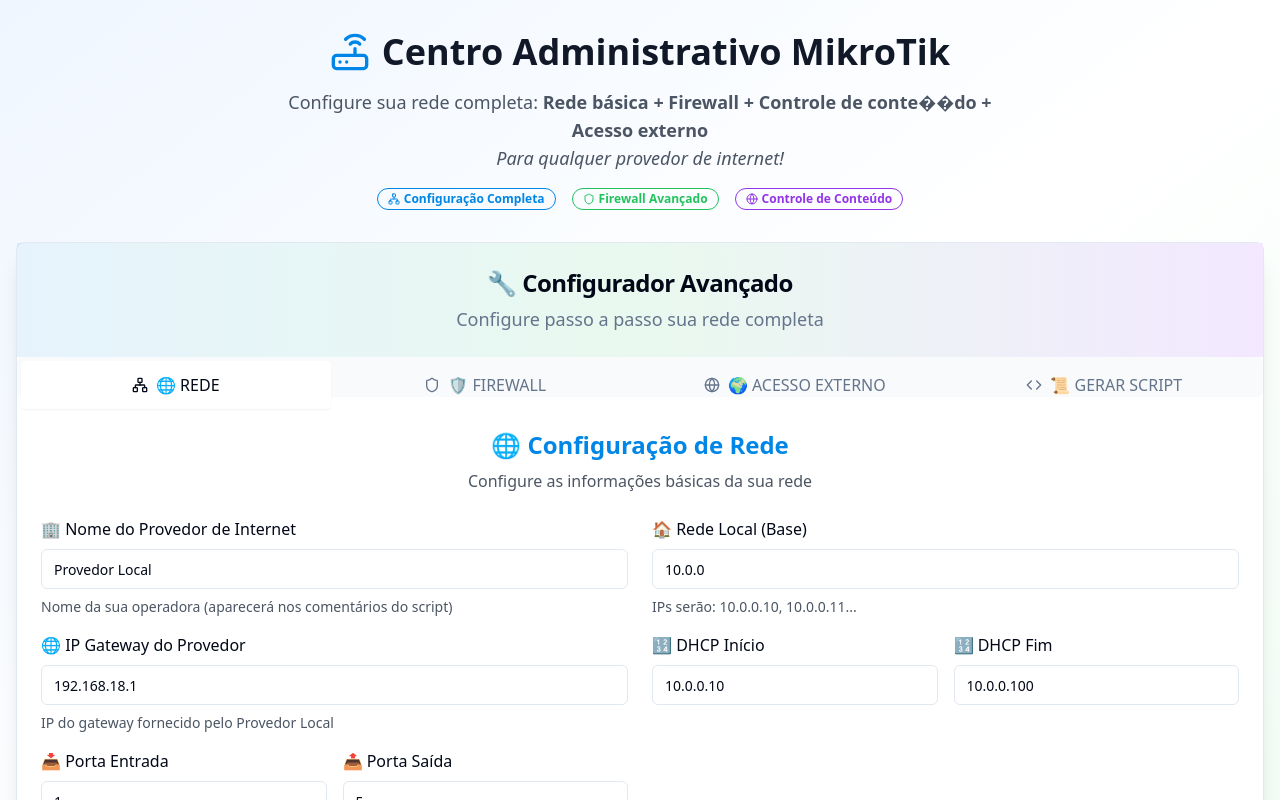
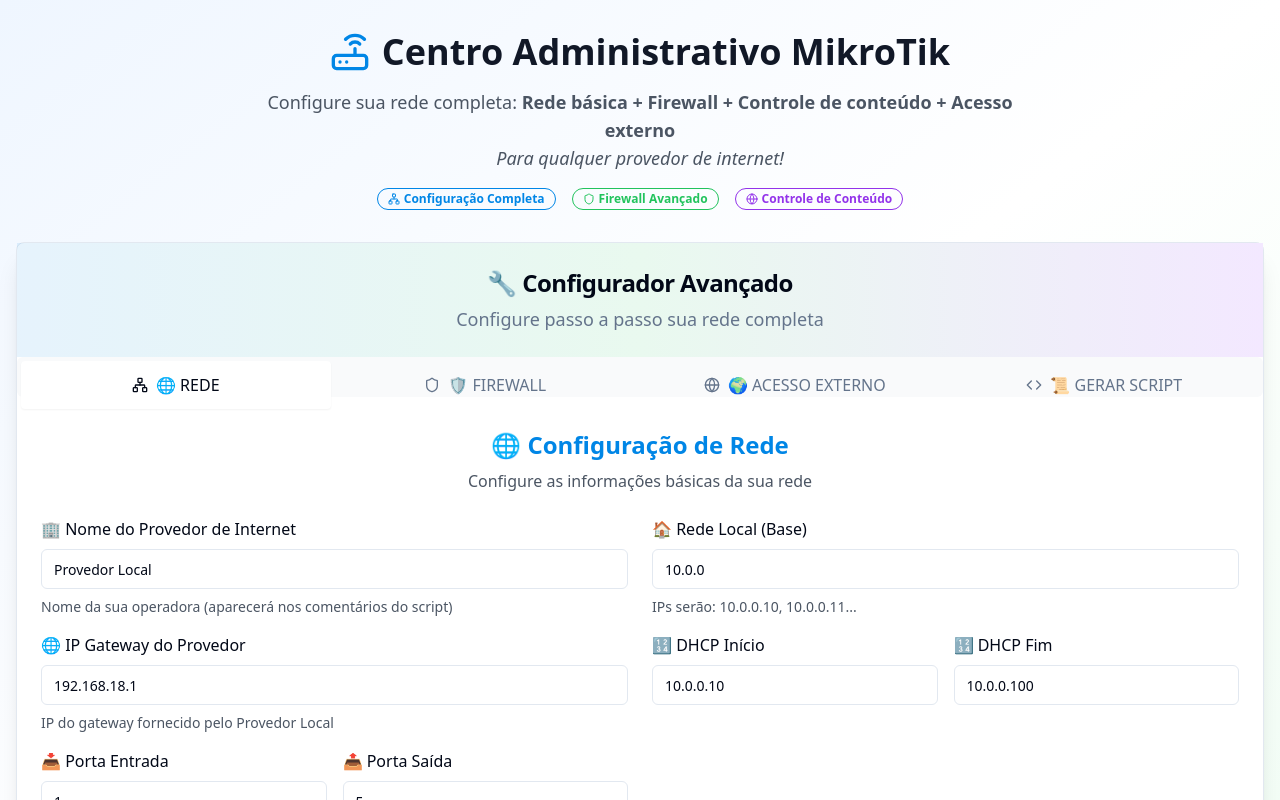
Before and after one commit to mechamederoot/scriptmtk, a React (Vite) app: page / in a window 1280 px wide. Shown: the top 800 px of the page. Built offline with nearby package versions, Linux system fonts and the light colour scheme.

Commit message:
Corrigir encoding de caracteres especiais
cgen-e3eb035a187e40509a2e32ac9011eb0c

```diff
--- a/client/pages/Index.tsx
+++ b/client/pages/Index.tsx
@@ -490,7 +490,7 @@ add action=accept chain=input comment="Permitir Acesso Aplicação" dst-port=${e
             </h1>
           </div>
           <p className="text-lg text-gray-600 max-w-3xl mx-auto mb-4">
-            Configure sua rede completa: <strong>Rede básica + Firewall + Controle de conte��do + Acesso externo</strong>
+                        Configure sua rede completa: <strong>Rede básica + Firewall + Controle de conteúdo + Acesso externo</strong>
             <br />
             <em>Para qualquer provedor de internet!</em>
           </p>
```
